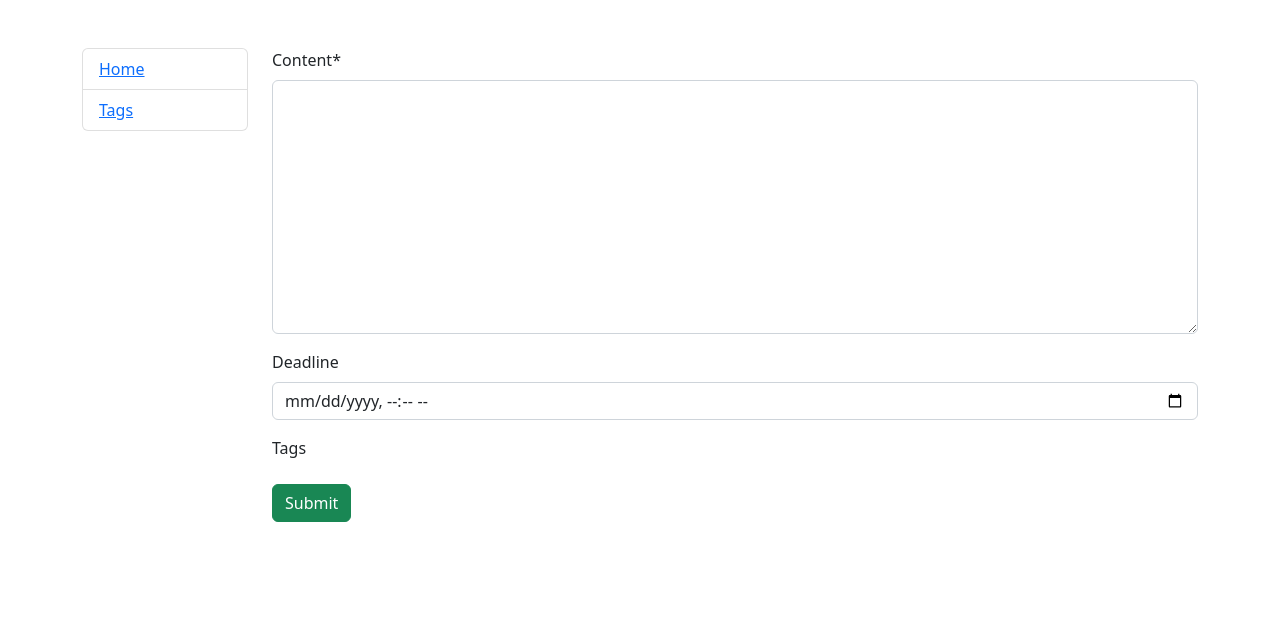
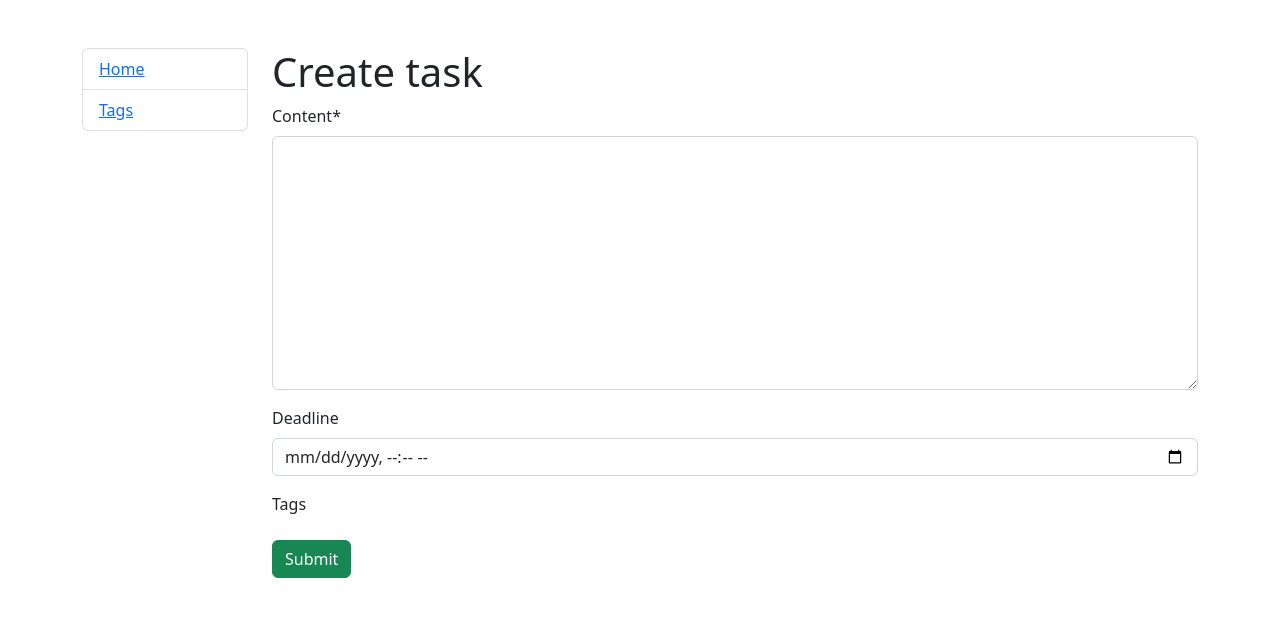
Before and after one commit to realasdfg/to-do-list, a Django app: page /tasks/create/ in a window 1280 px wide. Shown: the top 617 px of the page. Run offline with Django 5.2, Linux system fonts and the light colour scheme; data that the repository does not hold is empty; some libraries are stand-ins or nearby versions.

Commit message:
Add update task functionality

```diff
--- a/tasks/forms.py
+++ b/tasks/forms.py
@@ -3,7 +3,7 @@
 from tasks.models import Task, Tag
 
 
-class TaskCreateForm(forms.ModelForm):
+class TaskForm(forms.ModelForm):
     tags = forms.ModelMultipleChoiceField(
         required=False,
         queryset=Tag.objects.all(),
--- a/tasks/urls.py
+++ b/tasks/urls.py
@@ -1,10 +1,15 @@
 from django.urls import path
 
-from tasks.views import IndexView, TaskCreateView
+from tasks.views import IndexView, TaskCreateView, TaskUpdateView
 
 urlpatterns = [
     path("", IndexView.as_view(), name="index"),
     path("tasks/create/", TaskCreateView.as_view(), name="task-create"),
+    path(
+        "tasks/<int:pk>/update/",
+        TaskUpdateView.as_view(),
+        name="task-update"
+    ),
 ]
 
 app_name = "tasks"
--- a/tasks/views.py
+++ b/tasks/views.py
@@ -2,7 +2,7 @@
 from django.urls import reverse_lazy
 from django.views import generic
 
-from tasks.forms import TaskCompleteForm, TaskCreateForm
+from tasks.forms import TaskCompleteForm, TaskForm
 from tasks.models import Task
 
 
@@ -22,5 +22,11 @@
 
 class TaskCreateView(generic.CreateView):
     model = Task
-    form_class = TaskCreateForm
+    form_class = TaskForm
     success_url = reverse_lazy("tasks:index")
+
+
+class TaskUpdateView(generic.UpdateView):
+    model = Task
+    form_class = TaskForm
+    success_url = reverse_lazy("tasks:index")
--- a/templates/tasks/index.html
+++ b/templates/tasks/index.html
@@ -3,7 +3,7 @@
 {% block content %}
   <div class="d-flex justify-content-between align-items-center">
     <h1>TODO List</h1>
-  <a href="{% url 'tasks:task-create' %}" class="btn btn-primary">Add task</a>
+    <a href="{% url 'tasks:task-create' %}" class="btn btn-primary">Add task</a>
   </div>
   <ul class="list-group list-group-flush">
     {% for task in task_list %}
@@ -41,7 +41,7 @@
           {% empty %}
             -
           {% endfor %}
-          <a href="#" class="link-primary">Update</a>
+          <a href="{% url 'tasks:task-update' task.id %}" class="link-primary">Update</a>
           <a href="#" class="link-primary">Delete</a>
         </p>
       </li>
--- a/templates/tasks/task_form.html
+++ b/templates/tasks/task_form.html
@@ -2,6 +2,7 @@
 {% load crispy_forms_filters %}
 
 {% block content %}
+  <h1>{{ object|yesno:"Update,Create" }} task</h1>
   <form method="post">
     {% csrf_token %}
     {{ form|crispy }}
```
